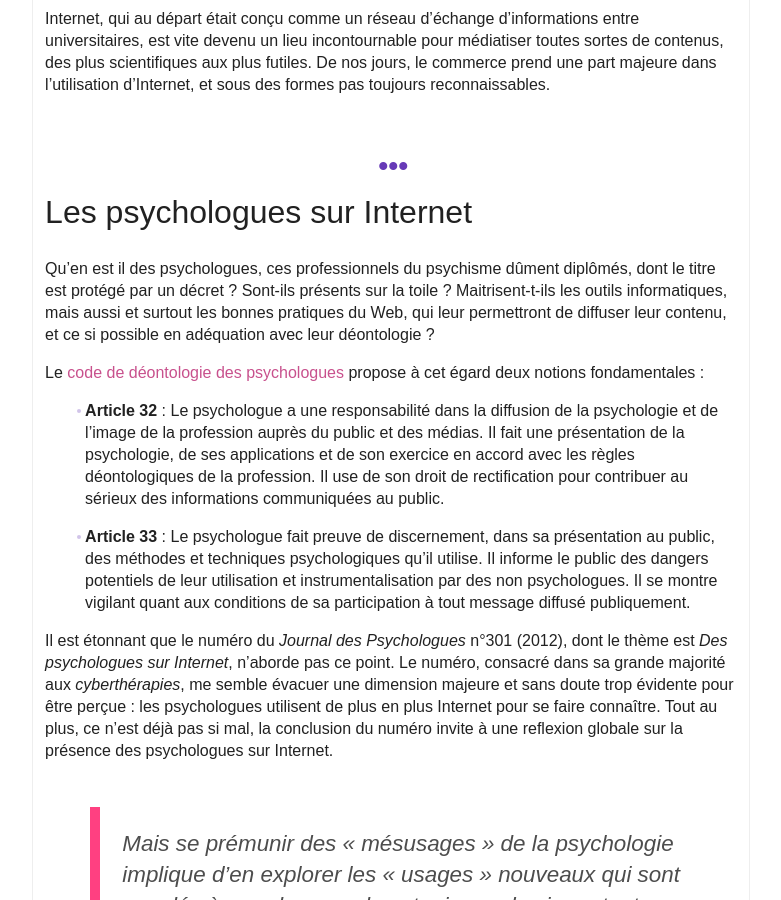
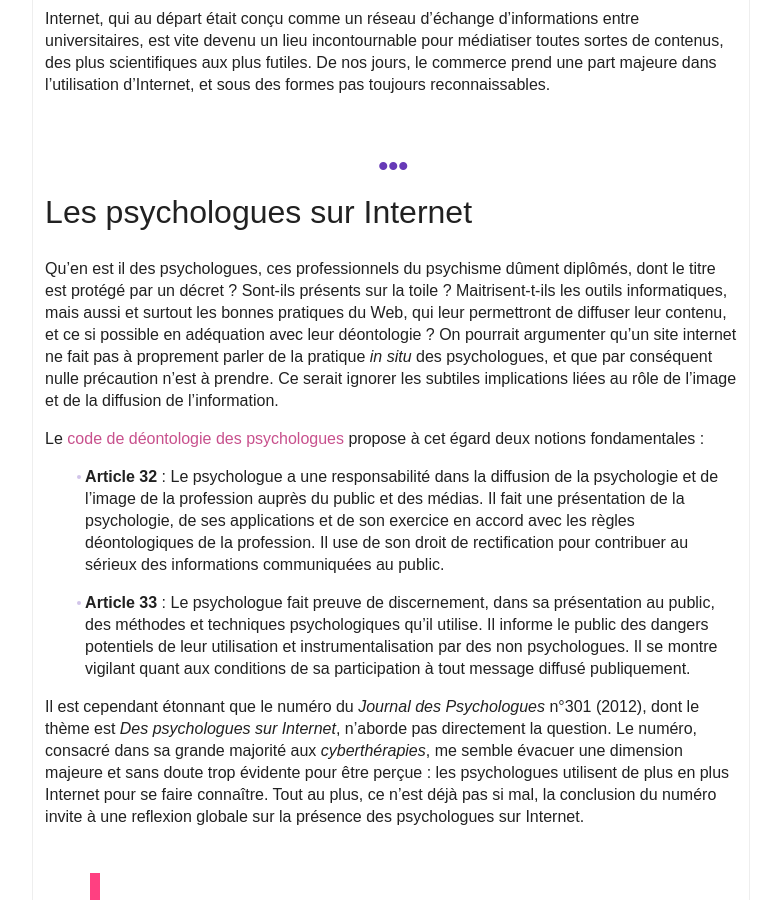
Before and after one commit to nicodev3/nicodev3.github.io, a Jekyll site: the page built from _posts/2016-09-05-site-internet-psychologues.md, in a window 1280 px wide and 900 px high, scrolled down 961 px. Shown: the whole window, without its empty margins (249-1030 px from the left). Built offline with Jekyll 4.4.1, drawn with Linux system fonts in a browser that asks for light colours; nearby versions of some CDN libraries; comment, search, counter and statistics services are not loaded.

Commit message:
Update 2016-09-05-site-internet-psychologues.md

```diff
--- a/_posts/2016-09-05-site-internet-psychologues.md
+++ b/_posts/2016-09-05-site-internet-psychologues.md
@@ -36,15 +36,15 @@ Internet, qui au départ était conçu comme un réseau d'échange d'information
 ## Les psychologues sur Internet
 {: #psysurinternet}
 
-Qu'en est il des psychologues, ces professionnels du psychisme dûment diplômés, dont le titre est protégé par un décret&nbsp;? Sont-ils présents sur la toile&nbsp;? Maitrisent-t-ils les outils informatiques, mais aussi et surtout les bonnes pratiques du Web, qui leur permettront de diffuser leur contenu, et ce si possible en adéquation avec leur déontologie&nbsp;?
+Qu'en est il des psychologues, ces professionnels du psychisme dûment diplômés, dont le titre est protégé par un décret&nbsp;? Sont-ils présents sur la toile&nbsp;? Maitrisent-t-ils les outils informatiques, mais aussi et surtout les bonnes pratiques du Web, qui leur permettront de diffuser leur contenu, et ce si possible en adéquation avec leur déontologie&nbsp;? On pourrait argumenter qu'un site internet ne fait pas à proprement parler de la pratique *in situ* des psychologues, et que par conséquent nulle précaution n'est à prendre. Ce serait ignorer les subtiles implications liées au rôle de l'image et de la diffusion de l'information.
 
-Le [code de déontologie des psychologues](http://www.codededeontologiedespsychologues.fr/LE-CODE.html) propose à cet égard deux notions fondamentales :
+Le [code de déontologie des psychologues](http://www.codededeontologiedespsychologues.fr/LE-CODE.html) propose à cet égard deux notions fondamentales&nbsp;:
 
 - **Article 32**  : Le psychologue a une responsabilité dans la diffusion de la psychologie et de l’image de la profession auprès du public et des médias. Il fait une présentation de la psychologie, de ses applications et de son exercice en accord avec les règles déontologiques de la profession. Il use de son droit de rectification pour contribuer au sérieux des informations communiquées au public.
 
 - **Article 33** : Le psychologue fait preuve de discernement, dans sa présentation au public, des méthodes et techniques psychologiques qu’il utilise. Il informe le public des dangers potentiels de leur utilisation et instrumentalisation par des non psychologues. Il se montre vigilant quant aux conditions de sa participation à tout message diffusé publiquement.
 
-Il est étonnant que le numéro du *Journal des Psychologues* n°301 (2012), dont le thème est *Des psychologues sur Internet*, n'aborde pas ce point. Le numéro, consacré dans sa grande majorité aux *cyberthérapies*, me semble évacuer une dimension majeure et sans doute trop évidente pour être perçue&nbsp;: les psychologues utilisent de plus en plus Internet pour se faire connaître. Tout au plus, ce n'est déjà pas si mal, la conclusion du numéro invite à une reflexion globale sur la présence des psychologues sur Internet.
+Il est cependant étonnant que le numéro du *Journal des Psychologues* n°301 (2012), dont le thème est *Des psychologues sur Internet*, n'aborde pas directement la question. Le numéro, consacré dans sa grande majorité aux *cyberthérapies*, me semble évacuer une dimension majeure et sans doute trop évidente pour être perçue&nbsp;: les psychologues utilisent de plus en plus Internet pour se faire connaître. Tout au plus, ce n'est déjà pas si mal, la conclusion du numéro invite à une reflexion globale sur la présence des psychologues sur Internet.
 
 > Mais se prémunir des « mésusages » de la psychologie implique d’en explorer les « usages » nouveaux qui sont appelés à prendre une place toujours plus importante dans le paysage psychologique. <cite>(Benoît Schneider)[^1]</cite>
 
```
